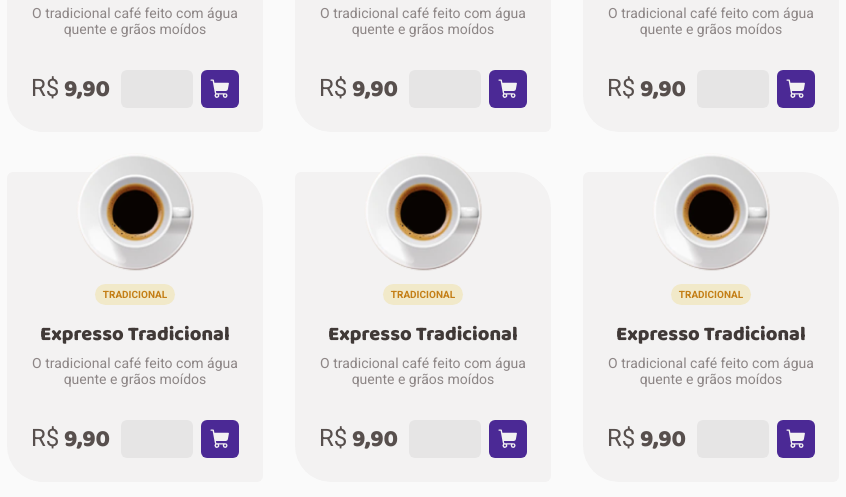
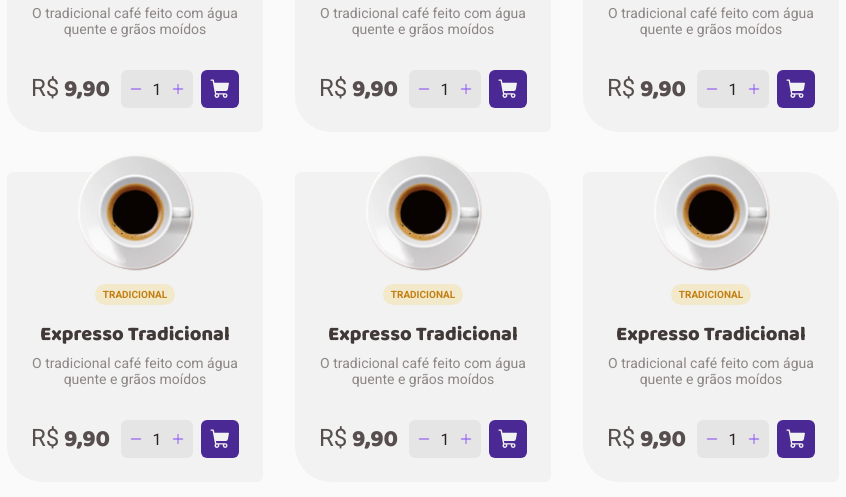
Before and after one commit to jlima004/Desafio-02-reactjs, a React (Vite) app: page / in a window 1280 px wide. Shown: the part 1361-1858 px from the top of the page, without its empty margins (217-1063 px from the left). Built offline with nearby package versions, Linux system fonts and the light colour scheme.

Commit message:
Implementado novo layout ao input number de qtd

```diff
--- a/src/pages/home/components/Coffe/index.tsx
+++ b/src/pages/home/components/Coffe/index.tsx
@@ -1,10 +1,33 @@
-import { ShoppingCart } from '@phosphor-icons/react'
+import { Minus, Plus, ShoppingCart } from '@phosphor-icons/react'
 
 import coffeImg from '../../../../assets/coffes/expresso-tradicional.png'
 
 import { CoffeCardContainer } from './styles'
+import { useState } from 'react'
 
 export function Coffe() {
+  const [qtd, setQtd] = useState(1)
+
+  function handleMinusClick() {
+    setQtd((state) => {
+      const newState = state - 1
+
+      if (newState < 1) return state
+
+      return newState
+    })
+  }
+
+  function handlePlusClick() {
+    setQtd((state) => {
+      const newState = state + 1
+
+      if (newState > 99) return state
+
+      return newState
+    })
+  }
+
   return (
     <CoffeCardContainer>
       <header>
@@ -22,7 +45,20 @@ export function Coffe() {
           <span>R$</span> 9,90
         </p>
         <div>
-          <input type="number" name="" id="" />
+          <div>
+            <Minus onClick={handleMinusClick} className="minus" />
+            <input
+              inputMode="numeric"
+              pattern="[0-9]*"
+              type="number"
+              step={1}
+              max={99}
+              min={1}
+              name="inputQtd"
+              value={qtd}
+            />
+            <Plus onClick={handlePlusClick} className="plus" />
+          </div>
           <button>
             <ShoppingCart weight="fill" />
           </button>
--- a/src/pages/home/components/Coffe/styles.ts
+++ b/src/pages/home/components/Coffe/styles.ts
@@ -94,7 +94,32 @@ export const CoffeCardContainer = styled.div`
       display: flex;
       gap: 0.5rem;
       justify-content: space-between;
-      > input[type='number'] {
+
+      div {
+        display: flex;
+        position: relative;
+
+        svg {
+          font-size: 0.875rem;
+          color: ${(props) => props.theme.purple};
+
+          cursor: pointer;
+          position: absolute;
+          top: 0.75rem;
+        }
+
+        svg.minus {
+          left: 0.5rem;
+        }
+        svg.plus {
+          right: 0.5rem;
+        }
+
+        input[type='number'] {
+          appearance: textfield;
+          -webkit-appearance: textfield;
+          -moz-appearance: textfield;
+
           width: 4.5rem;
           border: 0;
           border-radius: 0.375rem;
@@ -104,6 +129,11 @@ export const CoffeCardContainer = styled.div`
 
           color: ${(props) => props.theme['base-title']};
           background: ${(props) => props.theme['base-button']};
+        }
+
+        input[type='number']::-webkit-inner-spin-button {
+          all: unset;
+        }
       }
       > button {
         width: 2.375rem;
```
Lines whose indentation alone changed are shown as unchanged.
